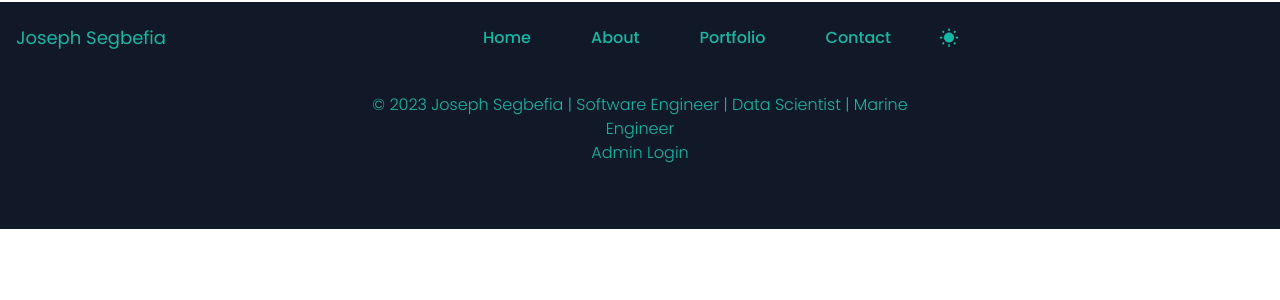
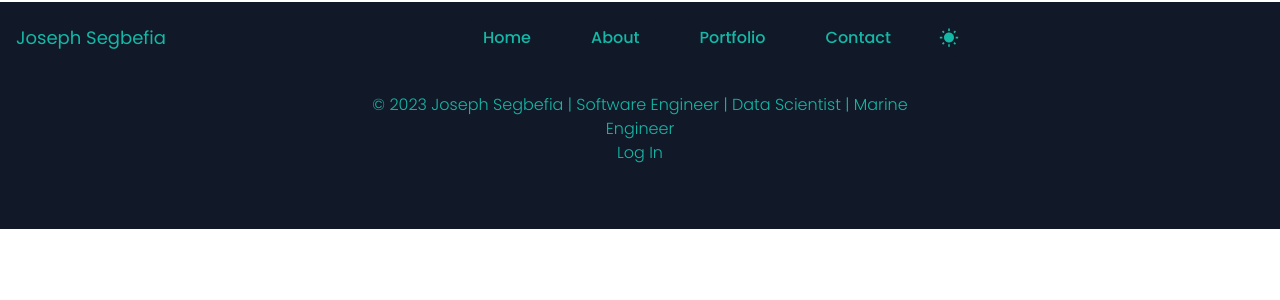
Before and after one commit to josephsegbefia/portfolio2ndFrontend, a React (Vite) app: page /dashboard in a window 1280 px wide. Shown: the top 300 px of the page. Built offline with nearby package versions, Linux system fonts and the light colour scheme.

Commit message:
Add Auth

```diff
--- a/src/components/Footer.jsx
+++ b/src/components/Footer.jsx
@@ -1,16 +1,35 @@
 import React from "react";
 import { Link } from "react-router-dom";
+import { useContext } from "react";
+import { AuthContext } from "../context/auth.context";
 
 const Footer = () => {
+  const { isAdminLoggedIn, admin, logOutAdmin } = useContext(AuthContext);
   return (
     <section className="min-h-fit flex flex-col justify-start items-center py-16 px-5 text-center">
       <p className="max-w-xl font-light text">
         © 2023 Joseph Segbefia | Software Engineer | Data Scientist | Marine
         Engineer
       </p>
-      <Link to={"/login"} className="max-w-xl font-light text">
-        Admin Login
-      </Link>
+      {isAdminLoggedIn && (
+        <>
+          <Link
+            onClick={logOutAdmin}
+            to={"/"}
+            className="max-w-xl font-light text"
+          >
+            Logout
+          </Link>
+        </>
+      )}
+
+      {!isAdminLoggedIn && (
+        <>
+          <Link to={"/login"} className="max-w-xl font-light text">
+            Log In
+          </Link>
+        </>
+      )}
     </section>
   );
 };
--- a/src/components/auth/Login.jsx
+++ b/src/components/auth/Login.jsx
@@ -1,14 +1,17 @@
 import React from "react";
 import axios from "axios";
-import { useEffect, useState } from "react";
+import { useEffect, useState, useContext } from "react";
 import { useNavigate } from "react-router-dom";
+import { AuthContext } from "../../context/auth.context";
 
 const API_URL = "http://localhost:1337";
+
 const Login = () => {
   const [username, setUsername] = useState("");
   const [password, setPassword] = useState("");
 
   const navigate = useNavigate();
+  const { storeToken, authenticateAdmin } = useContext(AuthContext);
 
   const handleUsernameChange = (e) => {
     setUsername(e.target.value);
@@ -26,7 +29,9 @@ const Login = () => {
     axios
       .post(`${API_URL}/login`, requestBody)
       .then((response) => {
-        console.log("Token:", response.data);
+        // console.log("Token:", response.data.token);
+        storeToken(response.data.token);
+        authenticateAdmin();
         navigate("/dashboard");
       })
       .catch((error) => {
--- /dev/null
+++ b/src/context/auth.context.jsx
@@ -0,0 +1,71 @@
+import React, { useState, useEffect } from "react";
+import axios from "axios";
+const API_URL = "http://localhost:1337";
+
+const AuthContext = React.createContext();
+
+function AuthProviderWrapper(props) {
+  const [isAdminLoggedIn, setIsAdminLoggedIn] = useState(false);
+  const [isLoading, setIsLoading] = useState(true);
+  const [admin, setAdmin] = useState(null);
+
+  const storeToken = (token) => {
+    localStorage.setItem("authToken", token);
+  };
+
+  const authenticateAdmin = () => {
+    const storedToken = localStorage.getItem("authToken");
+
+    if (storedToken) {
+      axios
+        .get(`${API_URL}/verify`, {
+          headers: { Authorization: `Bearer ${storedToken}` }
+        })
+        .then((response) => {
+          const admin = response.data;
+          setIsAdminLoggedIn(true);
+          setIsLoading(false);
+          setAdmin(admin);
+        })
+        .catch((error) => {
+          setIsAdminLoggedIn(false);
+          setIsLoading(false);
+          setAdmin(null);
+        });
+    } else {
+      setIsAdminLoggedIn(false);
+      setIsLoading(false);
+      setAdmin(null);
+    }
+  };
+
+  const removeToken = () => {
+    localStorage.removeItem("authToken");
+  };
+
+  const logOutAdmin = () => {
+    removeToken();
+    authenticateAdmin();
+  };
+
+  useEffect(() => {
+    authenticateAdmin();
+  }, []);
+
+  return (
+    <AuthContext.Provider
+      value={{
+        isAdminLoggedIn,
+        isLoading,
+        admin,
+        storeToken,
+        authenticateAdmin,
+        logOutAdmin
+      }}
+    >
+      {props.children}
+    </AuthContext.Provider>
+  );
+}
+
+export { AuthProviderWrapper, AuthContext };
--- a/src/main.jsx
+++ b/src/main.jsx
@@ -1,13 +1,16 @@
 import React from "react";
 import ReactDOM from "react-dom/client";
+import { AuthProviderWrapper } from "./context/auth.context.jsx";
 import App from "./App.jsx";
 import "./index.css";
 import { BrowserRouter as Router } from "react-router-dom";
 
 ReactDOM.createRoot(document.getElementById("root")).render(
-  <Router>
-    <React.StrictMode>
-      <App />
-    </React.StrictMode>
-  </Router>
+  <React.StrictMode>
+    <Router>
+      <AuthProviderWrapper>
+        <App />
+      </AuthProviderWrapper>
+    </Router>
+  </React.StrictMode>
 );
```
